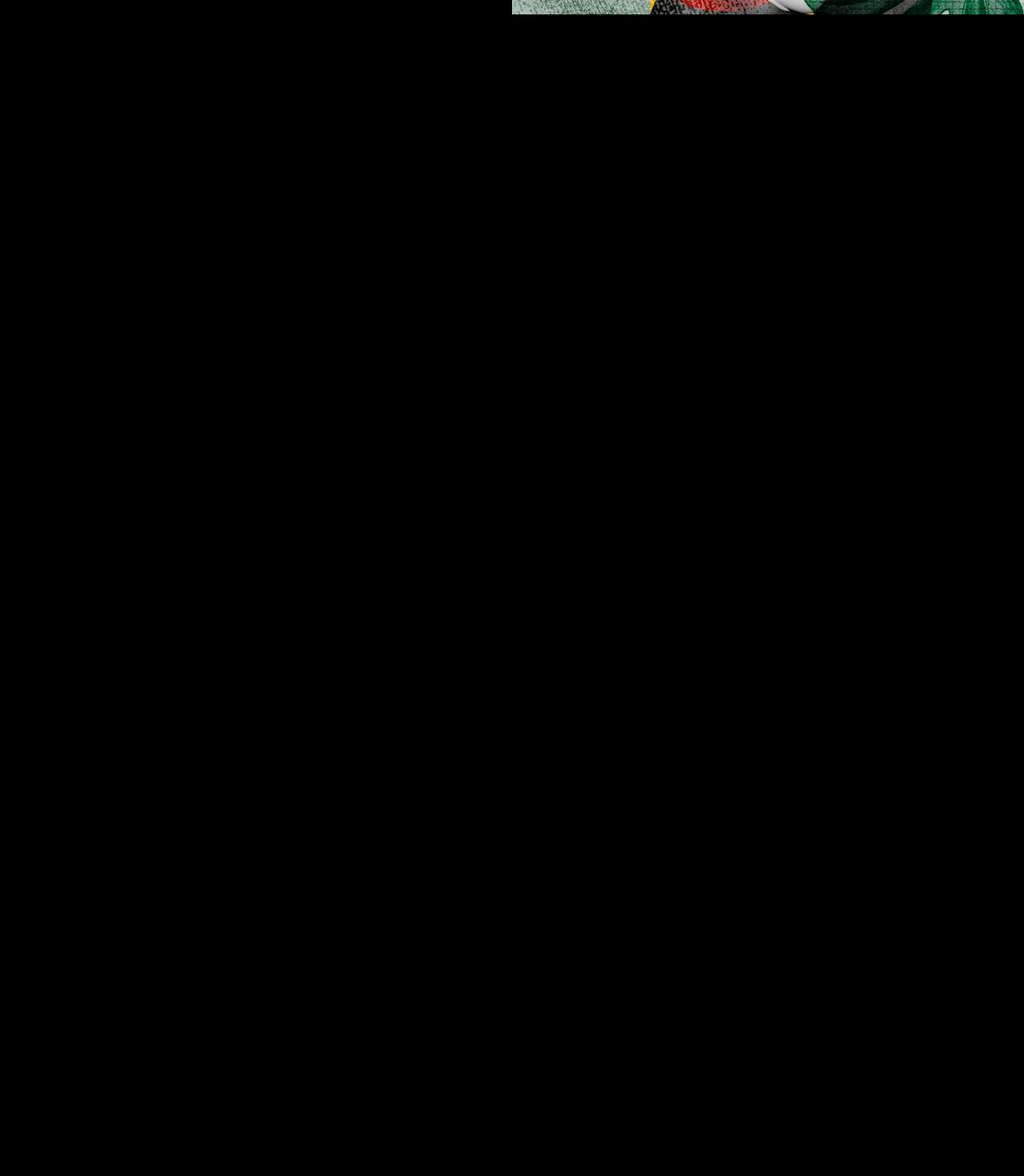
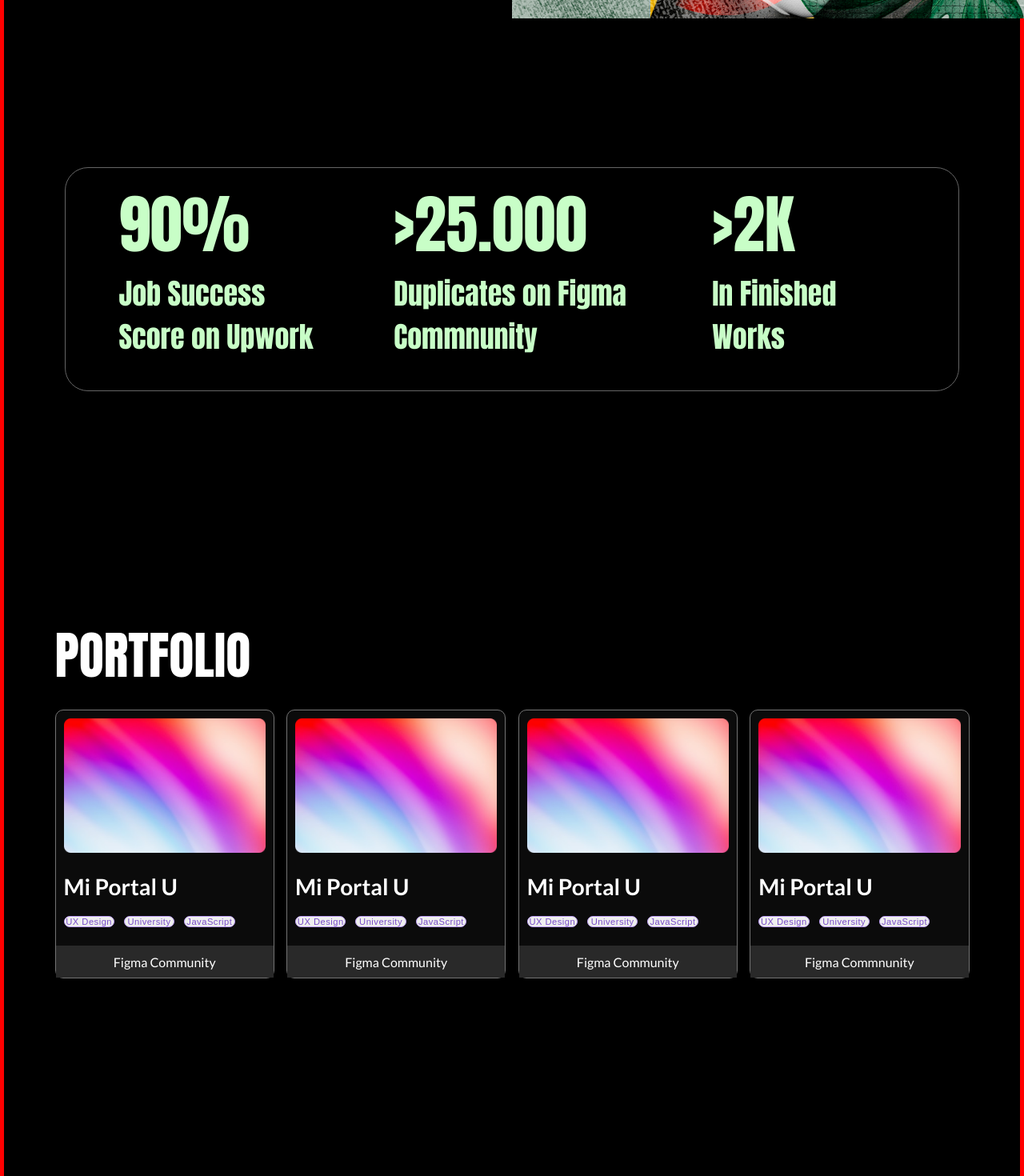
Before and after one commit to lukanogaj/product-designer, a React (Create React App) app: page / in a window 1280 px wide. Shown: the part 940-2410 px from the top of the page at 80% size. Before the commit the page ends 1062 px from the top, so only its background shows below. Built offline with nearby package versions, Linux system fonts and the light colour scheme.

Commit message:
portfolio-final

```diff
--- a/src/App.js
+++ b/src/App.js
@@ -14,8 +14,8 @@ function App() {
 	return (
 		<Layout>
 			<Hero />
-			{/* <WorkEfficiency /> */}
-			{/* <Portfolio /> */}
+			<WorkEfficiency />
+			<Portfolio />
 			{/* <Skills /> */}
 			{/* <Feedback /> */}
 			{/* <AboutMe /> */}
--- a/src/components/Hero/index.module.scss
+++ b/src/components/Hero/index.module.scss
@@ -128,6 +128,11 @@
 			align-items: center;
 			font-weight: 100;
 			background-color: #292929;
+      @media screen and (max-width: 1400px) {
+        width: 100%;
+        align-items: center;
+        align-content: center;
+      }
 
 			@media screen and (max-width: 1024px) {
 				width: 100%;
@@ -142,23 +147,27 @@
 			.cvText {
 				display: flex;
 				justify-content: space-between;
+        align-items: center;
+        align-content: center;
 				width: 55%;
 				height: 100%;
 				color: #fff;
 				letter-spacing: 0.1rem;
 				padding: 10px;
 				font-weight: 100;
+        @media screen and (max-width: 1400px) {
+					width: 65%;
+				}
 				@media screen and (max-width: 1024px) {
 					width: 65%;
-
 				}
 				@media screen and (max-width: 992px) {
-					width: 78%;
+					width: 68%;
 					text-align: center;
 				}
 				@media screen and (max-width: 768px) {
 					width: 100%;
-          display: flex;
+					display: flex;
 					text-align: center;
 				}
 				.cvHead {
@@ -180,7 +189,7 @@
 					text-align: center;
 					& > img {
 						display: block;
-						padding: 5px 0px 0px 15px;
+						padding: 5px 0px 0px 35px;
 					}
 				}
 			}
@@ -208,6 +217,6 @@
 		display: block;
 		width: 180px;
 		height: 180px;
-    margin: auto;
+		margin: auto;
 	}
 }
--- a/src/components/Layout/index.module.scss
+++ b/src/components/Layout/index.module.scss
@@ -2,7 +2,6 @@
 	display: flex;
 	justify-content: center;
 	width: 100vw;
-	// background-color: blue;
 }
 
 .layout {
@@ -11,5 +10,6 @@
 	width: 100%;
 	max-width: 1728px;
 	min-height: 100vh;
+  border: solid 5px red;
 	// background-color: lightgray;
 }
--- a/src/components/PorfolioCard/index.module.scss
+++ b/src/components/PorfolioCard/index.module.scss
@@ -3,7 +3,7 @@
 	align-items: center;
 	align-content: center;
 	width: 100%;
-	height: 868px;
+	// height: 868px;
 	flex-wrap: wrap;
 	background-color: #000000;
 	@media screen and (max-width: 1024px) {
--- a/src/components/Portfoliio/index.module.scss
+++ b/src/components/Portfoliio/index.module.scss
@@ -20,6 +20,7 @@
 		font-size: 4rem;
 		font-weight: 400;
 		color: #ffffff;
+    padding-bottom: 20px;
 
 		& > h1 {
 			font-weight: 400;
@@ -31,6 +32,6 @@
 		display: flex;
 		flex-direction: column;
 		width: 90%;
-		height: 868px;
+		// height: 868px;
 	}
 }
--- a/src/components/PortfolioLinks/index.module.scss
+++ b/src/components/PortfolioLinks/index.module.scss
@@ -5,31 +5,57 @@
 	align-content: center;
 	text-align: center;
 	width: 83%;
-	margin-bottom: 23px;
+	padding-bottom: 23px;
 
 	.linksBtn {
 		display: flex;
-		width: 123%;
+		width: 100%;
+		padding: 10px 2px 0px 10px;
 		color: #be9ff6;
-
 		.linkBtns {
 			display: inline-block;
 			width: 100%;
-      color: #784dc7;
-      border: solid 1px #be9ff6;
-      border-radius: 12px;
-      margin-right: 5px;
-      letter-spacing: 0.03rem;
-      font-size: 0.729165vw;
-      padding: 6px;
+			color: #784dc7;
+			border: solid 1px #be9ff6;
+			border-radius: 12px;
+			letter-spacing: 0.03rem;
+			padding: 5px 9px 9px 9px;
+			white-space: nowrap;
+			@media screen and (max-width: 1400px) {
+				width: 100%;
+				padding: 0;
+				font-size: 0.7rem;
+				color: #784dc7;
+			}
+			@media screen and (max-width: 1024px) {
+				width: 100%;
+				padding: 0;
+				font-size: 0.8rem;
+				color: #784dc7;
+			}
+
+      @media screen and (max-width: 768px) {
+				width: 100%;
+				padding: 0;
+				font-size: 1.2rem;
+				color: #784dc7;
+        padding: 10px;
+			}
+
 			& > button {
+				// width: 100%;
 				display: inline-block;
 				color: #784dc7;
 				border: none;
 				align-items: center;
 				border: solid 1px #be9ff6;
 				border-radius: 12px;
-				text-align: center;
+				font-size: 1rem;
+				@media screen and (max-width: 1400px) {
+					width: 100%;
+					padding: 10px;
+					font-size: 0.4rem;
+				}
 			}
 		}
 	}
--- a/src/components/PortfolioText/index.module.scss
+++ b/src/components/PortfolioText/index.module.scss
@@ -2,48 +2,49 @@
 	display: flex;
 	justify-content: space-between;
 	width: 100%;
-	height: 868px;
 	flex-wrap: wrap;
+  gap: 10px;
 
 	@media screen and (max-width: 1024px) {
 		width: 100%;
-		// flex-wrap: wrap;
-    background-color: red;
 	}
 
-  @media screen and (max-width: 768px) {
-    width: 100%;
-    display: flex;
-    flex-direction: column;
-    background-color: yellow;
-  }
+	@media screen and (max-width: 768px) {
+		width: 100%;
+		display: flex;
+		flex-direction: column;
+	}
 	.portfolioTextItem {
 		display: flex;
 		flex-direction: column;
 		justify-content: center;
 		align-items: center;
 		width: 24%;
-		height: 419px;
+
 		background-color: #0b0b0b;
 		border: solid 1px #737373;
 		border-radius: 10px;
+
 		@media screen and (max-width: 1024px) {
-			width: 47%;
-			flex-wrap: wrap;
-			margin: 0;
+			width: 49%;
+			padding: 15px;
 		}
 
-    // @media screen and (max-width: 768px) {
-    //   width: 100%;
-    //   display: flex;
-    //   flex-direction: column;
-    // }
+    @media screen and (max-width: 768px) {
+      width: 100%;
+      display: flex;
+      flex-direction: column;
+    }
 
 		.cardFrame {
-			height: 200px;
 			text-align: center;
 			align-items: center;
 			align-content: center;
+			padding: 10px;
+      @media screen and (max-width: 1024px) {
+        width: 100%;
+
+      }
 			& > img {
 				display: inline-block;
 				width: 100%;
@@ -54,14 +55,15 @@
 			display: flex;
 			flex-direction: column;
 			justify-content: space-between;
-			width: 85%;
+			width: 100%;
 			& > h2 {
 				font-family: "Lato", sans-serif;
 				display: inline-block;
 				font-size: 1.75rem;
 				font-weight: 700;
 				color: #fff;
-				margin: 23px 0px 21px 0px;
+			padding: 10px 0px 10px 10px;
+
 			}
 		}
 
--- a/src/components/WorkEfficiency/index.module.scss
+++ b/src/components/WorkEfficiency/index.module.scss
@@ -1,7 +1,14 @@
 .container {
 	display: flex;
-	justify-content: space-around;
+	justify-content: space-evenly;
 	width: 100%;
+	align-items: center;
+	align-content: center;
+	padding: 82px 0px 82px 0px;
+
+	@media screen and (max-width: 1400px) {
+		width: 100%;
+	}
 	.workEfficiency {
 		display: flex;
 		justify-content: space-around;
@@ -10,16 +17,17 @@
 		border-radius: 29px;
 		background-color: #000;
 		align-items: center;
+		align-content: center;
 		font-family: "Anton", sans-serif;
-		padding: 10px 30px 40px 30px;
+		padding: 10px 0px 40px 30px;
 
-		@media screen and (max-width: 1400px) {
-			padding: 0;
-		}
+		// @media screen and (max-width: 1400px) {
+		// 	padding: 0;
+		// }
 
 		@media screen and (max-width: 1024px) {
 			width: 90%;
-			padding: 0;
+			align-items: center;
 		}
 
 		@media screen and (max-width: 768px) {
@@ -27,7 +35,6 @@
 			flex-direction: column;
 			width: 90%;
 			text-align: center;
-      padding: 10px;
 		}
 
 		.statsIcon {
@@ -41,32 +48,46 @@
 		.workStats_first {
 			display: flex;
 			flex-direction: column;
-			justify-content: space-between;
-			width: 18%;
+			width: 25%;
+			@media screen and (max-width: 768px) {
+				width: 100%;
+				font-size: 1.375rem;
+				padding-bottom: 100px;
+			}
 		}
 
 		.workStats_second {
 			display: flex;
 			flex-direction: column;
-			justify-content: space-between;
 			width: 25%;
+      align-content: center;
+      @media screen and (max-width: 1400px) {
+				width: 30%;
+				font-size: 1.375rem;
+			}
+			@media screen and (max-width: 768px) {
+				width: 30%;
+				padding-bottom: 100px;
+				font-size: 1.375rem;
+			}
 		}
 
 		.workStats_third {
 			display: flex;
 			flex-direction: column;
-			justify-content: space-between;
-			width: 11%;
+			width: 25%;
+			@media screen and (max-width: 768px) {
+				width: 100%;
+				font-size: 1.375rem;
+			}
 		}
 
 		.headStats {
 			display: block;
 			font-family: "Anton", sans-serif;
 
-
 			@media screen and (max-width: 1024px) {
 				width: 90%;
-        padding: 0;
 			}
 
 			@media screen and (max-width: 768px) {
@@ -77,28 +98,37 @@
 				align-items: center;
 			}
 			& > h1 {
+				display: block;
+				font-family: "Anton", sans-serif;
+				font-size: 8rem;
+				font-weight: 400;
+				color: #c8fec7;
 				@media screen and (max-width: 1400px) {
 					font-size: 5rem;
 				}
 				@media screen and (max-width: 1024px) {
 					font-size: 4rem;
 				}
-				display: block;
-				font-family: "Anton", sans-serif;
-				font-size: 6.66665vw;
-				font-weight: 400;
-				color: #c8fec7;
+				@media screen and (max-width: 768px) {
+					width: 100%;
+					font-size: 4rem;
+				}
 			}
 		}
 
 		.statsParagraph {
 			display: block;
-			height: 72px;
+			width: 100%;
+
 			& > p {
 				display: block;
 				color: #c8fec7;
-				font-size: 1.875vw;
+				font-size: 2.25rem;
+				@media screen and (max-width: 768px) {
+					width: 100%;
+					font-size: 1.375rem;
 				}
 			}
 		}
 	}
+}
```
Lines whose indentation alone changed are shown as unchanged.
